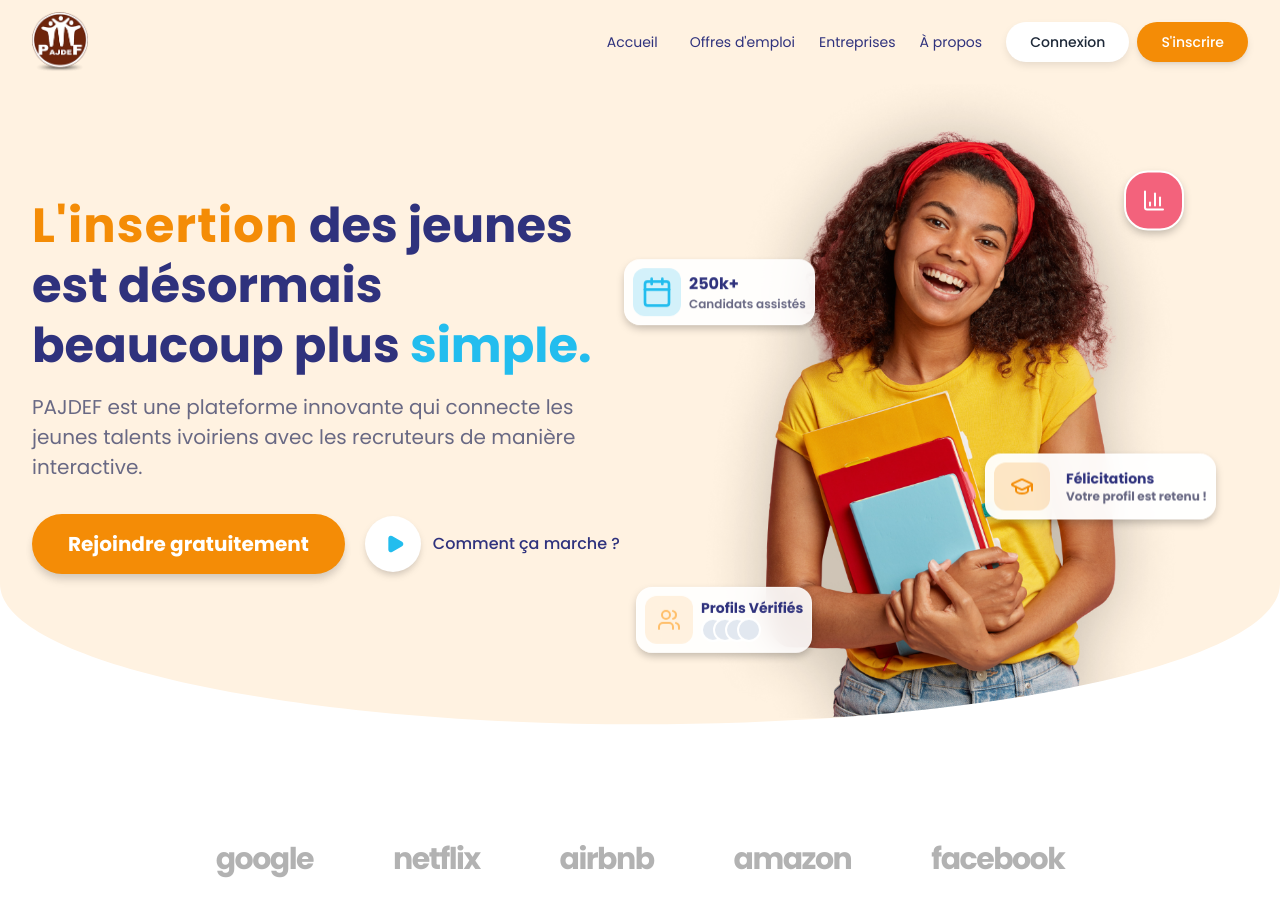
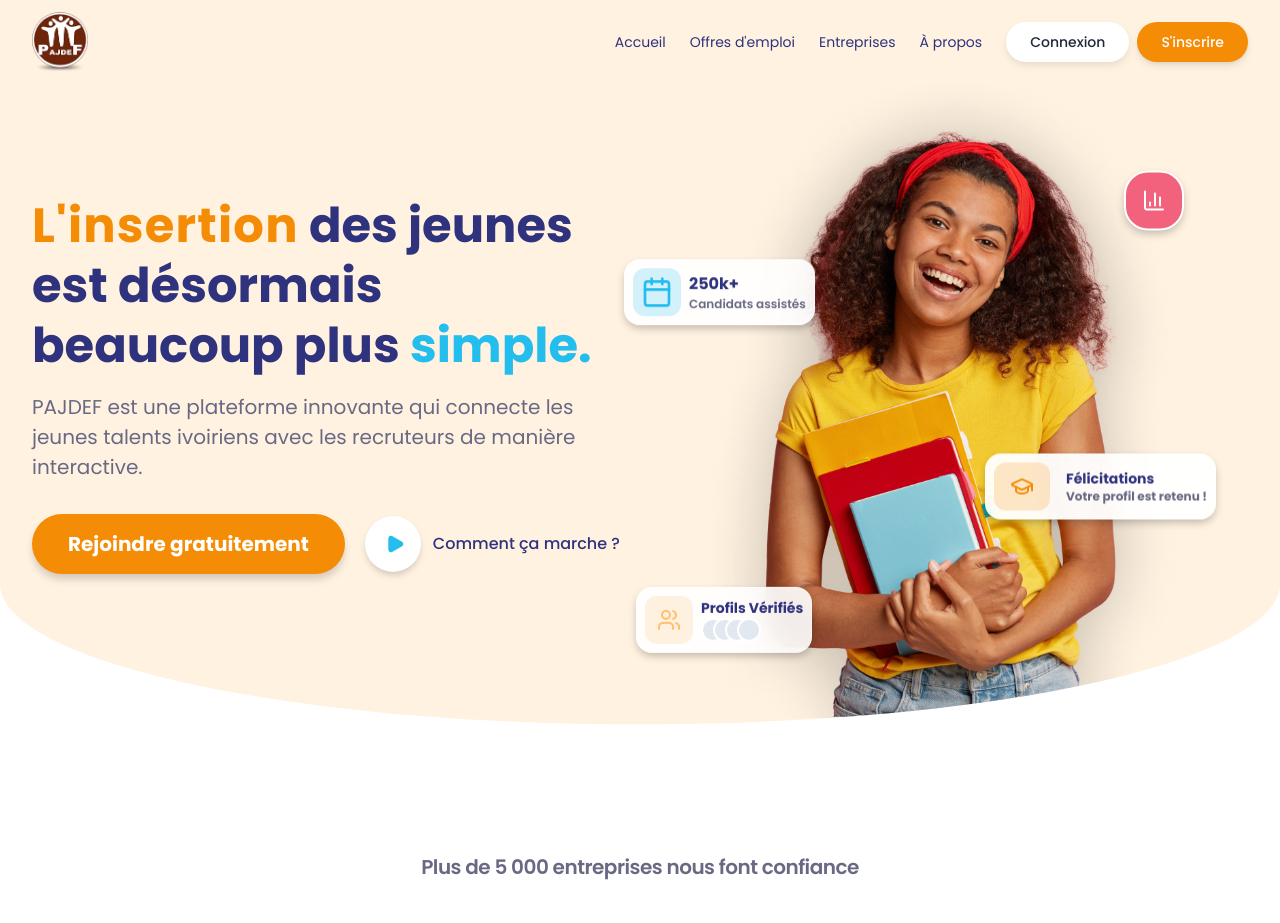
Before and after one commit to endeavor225/frontend-pole-emploi, a React (Vite) app: page / in a window 1280 px wide. Shown: the top 923 px of the page. Built offline with nearby package versions, Linux system fonts and the light colour scheme.

Commit message:
Refonte des composants de la barre de navigation et de la page d'accueil pour un style et des animations améliorés. Ajustement du remplissage des liens de la barre de navigation et modification des variantes d'animation de la page d'accueil pour une meilleure cohérence visuelle.

```diff
--- a/src/components/layout/Navbar.jsx
+++ b/src/components/layout/Navbar.jsx
@@ -139,7 +139,7 @@ export function Navbar() {
           >
             <Link
               to="/"
-              className="px-4 py-2 mt-2 md:mt-0 text-sm bg-transparent rounded-lg md:ml-2 focus:outline-none hover:text-foreground/70"
+              className="px-2 py-2 mt-2 md:mt-0 text-sm bg-transparent rounded-lg md:ml-2 focus:outline-none hover:text-foreground/70"
               onClick={() => setMobileMenuOpen(false)}
             >
               Accueil
--- a/src/pages/public/HomePage.jsx
+++ b/src/pages/public/HomePage.jsx
@@ -92,7 +92,7 @@ export default function HomePage() {
               talents ivoiriens avec les recruteurs de manière interactive.
             </motion.p>
             <motion.div
-              variants={fadeInUp}
+              variants={scaleIn}
               className="w-full md:flex items-center justify-center lg:justify-start md:space-x-5 gap-5"
             >
               <Link
@@ -237,7 +237,7 @@ export default function HomePage() {
           whileInView="visible"
           viewport={{ once: true }}
           variants={fadeInUp}
-          className="max-w-4xl mx-auto -mt-10 mb-32"
+          className="max-w-4xl mx-auto mt-10 mb-32"
         >
           <h1 className="text-center mb-10 text-[#696984] font-semibold text-xl tracking-tight">
             Plus de 5 000 entreprises nous font confiance
```
